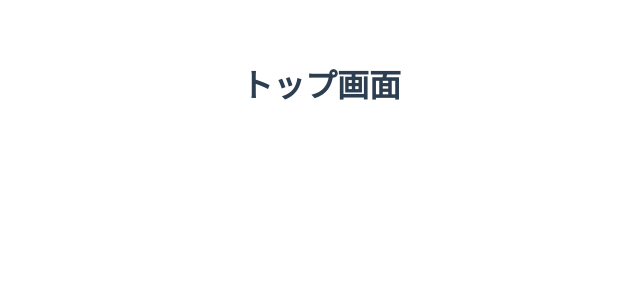
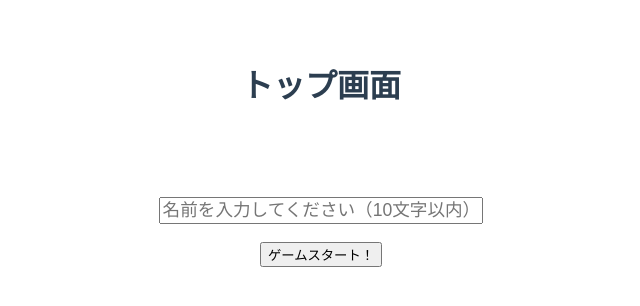
Before and after one commit to msgyu/vue-tetris, a Vue app: page / in a window 1280 px wide. Shown: the top 306 px of the page, without its empty margins (319-959 px from the left). Built offline with nearby package versions, Linux system fonts and the light colour scheme.

Commit message:
Update TopPage.vue

```diff
--- a/src/pages/TopPage.vue
+++ b/src/pages/TopPage.vue
@@ -1,9 +1,33 @@
 <script lang="ts" setup>
+import { reactive } from "vue";
+
+const state = reactive({ name: ""});
+const startGame = () => {
+  alert(`ユーザ名: ${state.name}`);
+}
 </script>
 
 <template>
   <h1>トップ画面</h1>
+  <p> {{ state.name }} </p>
+  <input
+    v-model="state.name"
+    placeholder="名前を入力してください（10文字以内）"
+    maxlength="10">
+  <br><br>
+  <button @click="startGame()">ゲームスタート！</button>
 </template>
 
 <style>
+input {
+  width: 18em;
+  font-size: 1.1em;
+  text-align: center;
+}
+
+p {
+  font-size: 1.6em;
+  font-weight: bold;
+  height: 5vh;
+}
 </style>
```
